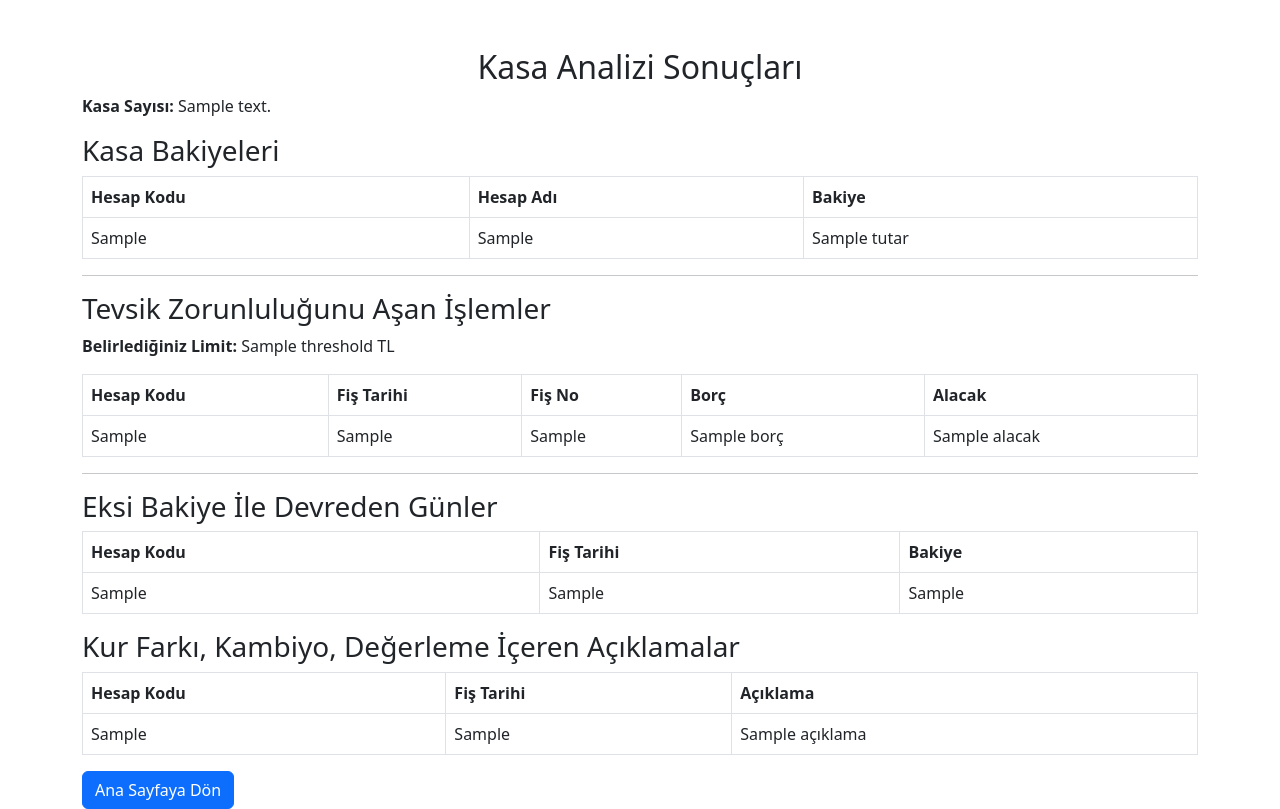
After one commit to erginozdemir/tools4audit, a FastAPI app: template templates/cash.html in a window 1280 px wide. The commit adds this page. Run offline with FastAPI, Linux system fonts and the light colour scheme; the template is opened without the code that fills it: most values are stand-ins (such as "Sample title", 1, 10 or a date in 2020).

Commit message:
Kasa analizi eklendi

```diff
--- a/main.py
+++ b/main.py
@@ -1,4 +1,4 @@
-from fastapi import FastAPI, File, UploadFile, Request
+from fastapi import FastAPI, File, UploadFile, Request, Form
 import pandas as pd
 from fastapi.responses import HTMLResponse, StreamingResponse
 from io import BytesIO
@@ -53,7 +53,7 @@ async def upload_aging_file(request: Request, file: UploadFile = File(...)):
     contents = await file.read()
     aging_data = BytesIO(contents)
 
-    df = pd.read_excel(aging_data)
+    df = pd.read_excel(aging_data, dtype={"Hesap Kodu": str})
 
     required_columns = ["Hesap Kodu", "Hesap Adı", "Fiş Tarihi", "Fiş No", "Fiş Türü", "Borç", "Alacak"]
     for col in required_columns:
@@ -138,3 +138,63 @@ async def aging_pivot():
 
     return StreamingResponse(output, media_type="application/vnd.openxmlformats-officedocument.spreadsheetml.sheet",
                              headers={"Content-Disposition": "attachment; filename=yaslandirma_tablosu.xlsx"})
+
+cash_global = None  # Pivot tabloyu geçici olarak saklamak için
+
+@app.post("/cash/")
+async def cash_analiz(request: Request, file: UploadFile = File(...), threshold: int = Form(5000)):
+    # Excel dosyasını oku
+    contents = await file.read()
+    cash_data = BytesIO(contents)
+    df = pd.read_excel(cash_data, dtype={"Hesap Kodu": str, "Fiş No": str})
+
+    required_columns = ["Hesap Kodu", "Hesap Adı", "Fiş Tarihi", "Fiş No", "Fiş Türü", "Borç", "Alacak"]
+    for col in required_columns:
+        if col not in df.columns:
+            return HTMLResponse(content=f"<h3>Hata: '{col}' sütunu eksik!</h3>", status_code=400)
+
+    df.fillna(0, inplace=True)
+
+    df["Fiş Tarihi"] = pd.to_datetime(df["Fiş Tarihi"], errors="coerce")
+
+    # Borç - Alacak hesaplayarak Bakiye sütunu ekleyelim
+    df["Tutar"] = df["Borç"] - df["Alacak"]
+
+    # Hesap Kodu ve Tarih sırasına göre sıralayalım
+    df = df.sort_values(by=["Hesap Kodu", "Fiş Tarihi"])
+
+    # 1) Hesap Kodu Sayısı ve Listesi
+    unique_hesap_kodlari = df["Hesap Kodu"].nunique()
+    hesap_listesi = df.groupby("Hesap Kodu").agg({"Hesap Adı": "first", "Tutar": "sum"}).reset_index()
+    hesap_listesi["Tutar"] =  hesap_listesi["Tutar"].apply(lambda x: "{:,.0f}".format(x).replace(",", "."))
+
+
+    # 2) 5.000 TL Üstü Borç/Alacak
+    high_values_df = df[(df["Borç"] > threshold) | (df["Alacak"] > threshold)]
+    high_values_df[["Borç", "Alacak"]] = high_values_df[["Borç", "Alacak"]].applymap(lambda x: "{:,.0f}".format(x).replace(",", "."))
+    high_values_df = high_values_df.sort_values(by=["Hesap Kodu", "Fiş Tarihi"], ascending=[True, True])
+    high_values_df["Fiş Tarihi"] = pd.to_datetime(high_values_df["Fiş Tarihi"], errors="coerce").dt.strftime("%d-%m-%Y")
+
+
+    # 3) Günlük Bakiyeler & Eksi Bakiyeler
+    daily_balance = df.groupby(["Hesap Kodu", "Fiş Tarihi"]).agg({"Tutar": "sum"}).reset_index()
+    daily_balance["Kümülatif Bakiye"] = daily_balance.groupby("Hesap Kodu")["Tutar"].cumsum()
+    negative_cumulative_balance = daily_balance[daily_balance["Kümülatif Bakiye"] < 0]
+    negative_cumulative_balance["Kümülatif Bakiye"] = negative_cumulative_balance["Kümülatif Bakiye"].apply(lambda x: "{:,.0f}".format(x).replace(",", "."))
+    negative_cumulative_balance = negative_cumulative_balance.sort_values(by=["Hesap Kodu", "Fiş Tarihi"], ascending=[True, True])
+    negative_cumulative_balance["Fiş Tarihi"] = pd.to_datetime(negative_cumulative_balance["Fiş Tarihi"], errors="coerce").dt.strftime("%d-%m-%Y")
+
+    # 4) Açıklama İçinde "Kur Farkı, Kambiyo, Değerleme" Geçenler
+    keywords = ["kur farkı", "kur zararı", "kambiyo", "değerleme"]
+    df["Açıklama"] = df["Açıklama"].astype(str)
+    filtered_rows = df[df["Açıklama"].str.contains("|".join(keywords), case=False, na=False)]
+
+    return templates.TemplateResponse("cash.html", {
+        "request": request,
+        "hesap_listesi": hesap_listesi.to_dict(orient="records"),
+        "high_values": high_values_df.to_dict(orient="records"),
+        "threshold": threshold,
+        "negative_balances": negative_cumulative_balance.to_dict(orient="records"),
+        "filtered_rows": filtered_rows.to_dict(orient="records"),
+        "unique_hesap_sayisi": unique_hesap_kodlari
+    })
--- /dev/null
+++ b/templates/cash.html
@@ -0,0 +1,104 @@
+<!DOCTYPE html>
+<html lang="tr">
+<head>
+    <meta charset="UTF-8">
+    <meta name="viewport" content="width=device-width, initial-scale=1.0">
+    <title>Kasa Analizi Sonuçları</title>
+    <link rel="stylesheet" href="https://cdn.jsdelivr.net/npm/bootstrap@5.3.0/dist/css/bootstrap.min.css">
+</head>
+<body>
+    <div class="container mt-5">
+        <h2 class="text-center">Kasa Analizi Sonuçları</h2>
+        <p><strong>Kasa Sayısı:</strong> {{ unique_hesap_sayisi }}</p>
+
+        <h3>Kasa Bakiyeleri</h3>
+        <table class="table table-bordered">
+            <thead>
+                <tr>
+                    <th>Hesap Kodu</th>
+                    <th>Hesap Adı</th>
+                    <th>Bakiye</th>
+                </tr>
+            </thead>
+            <tbody>
+                {% for row in hesap_listesi %}
+                <tr>
+                    <td>{{ row["Hesap Kodu"] }}</td>
+                    <td>{{ row["Hesap Adı"] }}</td>
+                    <td>{{ row["Tutar"] }}</td>
+                </tr>
+                {% endfor %}
+            </tbody>
+        </table>
+<hr>
+        <h3>Tevsik Zorunluluğunu Aşan İşlemler</h3>
+        <p><strong>Belirlediğiniz Limit:</strong> {{ threshold }} TL</p>
+        <table class="table table-bordered">
+            <thead>
+                <tr>
+                    <th>Hesap Kodu</th>
+                    <th>Fiş Tarihi</th>
+                    <th>Fiş No</th>
+                    <th>Borç</th>
+                    <th>Alacak</th>
+                </tr>
+            </thead>
+            <tbody>
+                {% for row in high_values %}
+                <tr>
+                    <td>{{ row["Hesap Kodu"] }}</td>
+                    <td>{{ row["Fiş Tarihi"] }}</td>
+                    <td>{{ row["Fiş No"] }}</td>
+                    <td>{{ row["Borç"] }}</td>
+                    <td>{{ row["Alacak"] }}</td>
+                </tr>
+                {% endfor %}
+            </tbody>
+        </table>
+
+<hr>
+
+        <h3>Eksi Bakiye İle Devreden Günler</h3>
+        <table class="table table-bordered">
+            <thead>
+                <tr>
+                    <th>Hesap Kodu</th>
+                    <th>Fiş Tarihi</th>
+                    <th>Bakiye</th>
+                </tr>
+            </thead>
+            <tbody>
+                {% for row in negative_balances %}
+                <tr>
+                    <td>{{ row["Hesap Kodu"] }}</td>
+                    <td>{{ row["Fiş Tarihi"] }}</td>
+                    <td>{{ row["Kümülatif Bakiye"] }}</td>
+                </tr>
+                {% endfor %}
+            </tbody>
+        </table>
+
+        <h3>Kur Farkı, Kambiyo, Değerleme İçeren Açıklamalar</h3>
+        <table class="table table-bordered">
+            <thead>
+                <tr>
+                    <th>Hesap Kodu</th>
+                    <th>Fiş Tarihi</th>
+                    <th>Açıklama</th>
+                </tr>
+            </thead>
+            <tbody>
+                {% for row in filtered_rows %}
+                <tr>
+                    <td>{{ row["Hesap Kodu"] }}</td>
+                    <td>{{ row["Fiş Tarihi"] }}</td>
+                    <td>{{ row["Açıklama"] }}</td>
+                </tr>
+                {% endfor %}
+            </tbody>
+        </table>
+
+        <a href="/" class="btn btn-primary">Ana Sayfaya Dön</a>
+    </div>
+</body>
+</html>
```
Also changed, not shown: templates/home.html (+11 -0 lines).
